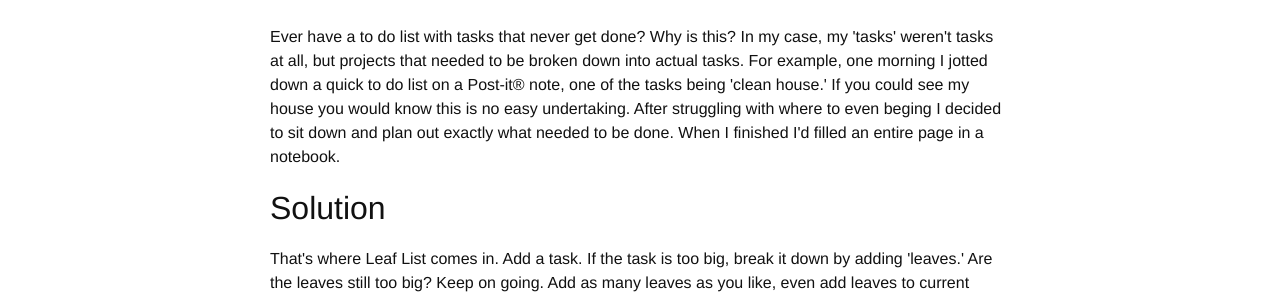
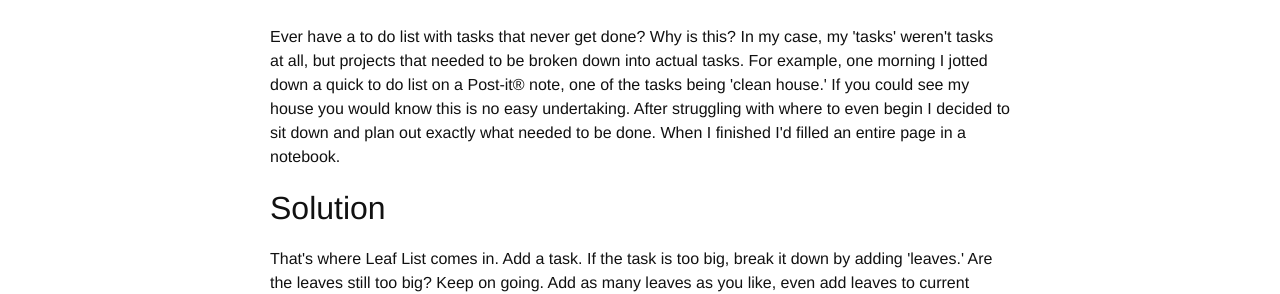
Before and after one commit to gregpaton08/gregpaton08.github.io, a Jekyll site: the page built from _posts/2017-08-16-leaf-list.html, in a window 1280 px wide. Shown: the part 277-571 px from the top of the page. Built offline with Jekyll 4.4.1, drawn with Linux system fonts in a browser that asks for light colours; nearby versions of some CDN libraries.

Commit message:
Fix typos

```diff
--- a/_posts/2017-08-16-leaf-list.html
+++ b/_posts/2017-08-16-leaf-list.html
@@ -14,7 +14,7 @@ layout: post
     Problem
   </h2>
   <p>
-    Ever have a to do list with tasks that never get done? Why is this? In my case, my 'tasks' weren't tasks at all, but projects that needed to be broken down into actual tasks. For example, one morning I jotted down a quick to do list on a Post-it&reg; note, one of the tasks being 'clean house.' If you could see my house you would know this is no easy undertaking. After struggling with where to even beging I decided to sit down and plan out exactly what needed to be done. When I finished I'd filled an entire page in a notebook.
+    Ever have a to do list with tasks that never get done? Why is this? In my case, my 'tasks' weren't tasks at all, but projects that needed to be broken down into actual tasks. For example, one morning I jotted down a quick to do list on a Post-it&reg; note, one of the tasks being 'clean house.' If you could see my house you would know this is no easy undertaking. After struggling with where to even begin I decided to sit down and plan out exactly what needed to be done. When I finished I'd filled an entire page in a notebook.
   </p>
   <h2>
     Solution
--- a/about.html
+++ b/about.html
@@ -27,7 +27,7 @@ permalink: /about/
     Construction
   </h2>
   <p>
-    The fun part. We all love diving into a project and getting our hands dirty. Construction is opportunity to create somthing out of nothing, to add beauty to the world where it previously did not exist. I see what I build as a reflection of myself and who I am in that moment, and I strive for that to be the best is possibly can.
+    The fun part. We all love diving into a project and getting our hands dirty. Construction is opportunity to create somthing out of nothing, to add beauty to the world where it previously did not exist. I see what I build as a reflection of myself and who I am in that moment, and I strive for that to be the best it possibly can.
   </p>
   <h2>
     Purpose
```
